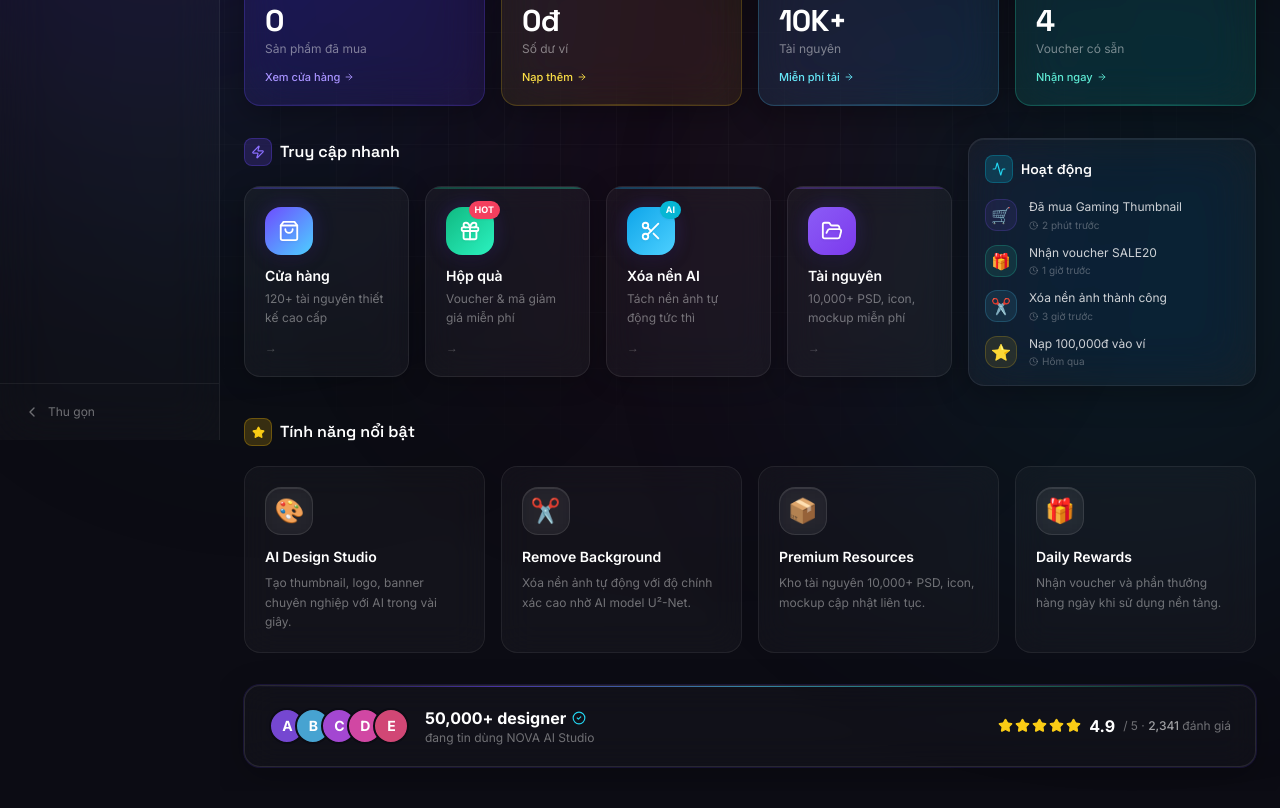
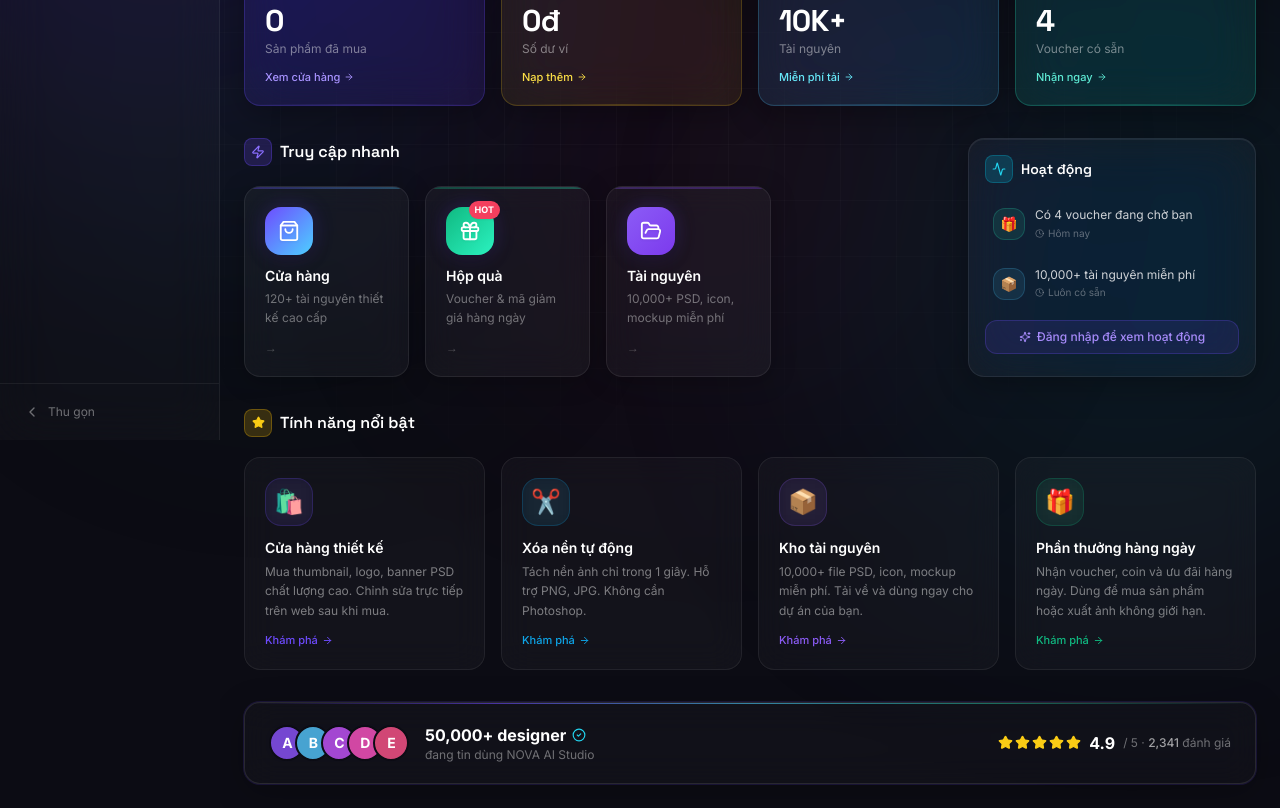
Before and after one commit to cayaccdivi-design/kiro12, a React (Vite) app: page / in a window 1280 px wide. Shown: the part 360-1168 px from the top of the page. Built offline with nearby package versions, Linux system fonts and the light colour scheme.

Commit message:
feat: improve dashboard - fix quick actions, feature cards, activity feed with user logic

```diff
--- a/src/pages/Dashboard.jsx
+++ b/src/pages/Dashboard.jsx
@@ -1,7 +1,7 @@
 import { Link } from 'react-router-dom'
 import { motion } from 'framer-motion'
 import {
-  ShoppingBag, Gift, Scissors, FolderOpen,
+  ShoppingBag, Gift, Scissors, FolderOpen, Layers,
   Coins, ArrowRight, Zap, Star, Sparkles,
   Download, TrendingUp, LayoutDashboard,
   Clock, Activity, CheckCircle2,
@@ -115,61 +115,83 @@ function QuickCard({ to, icon: Icon, label, desc, gradient, badge }) {
 }
 
 /* ─── Feature Card ───────────────────────────────────────── */
-function FeatureCard({ icon, title, desc, delay }) {
+function FeatureCard({ icon, title, desc, delay, link, accent }) {
+  const Wrapper = link ? Link : 'div'
+  const accentRgb = accent || '#6e4bff'
   return (
     <motion.div
       initial={{ opacity: 0, y: 18 }} animate={{ opacity: 1, y: 0 }}
-      transition={{ delay, ease: [0.22, 0.8, 0.22, 1] }}
-      className="relative overflow-hidden rounded-2xl p-5 group transition-all duration-300 hover:-translate-y-1"
+      transition={{ delay, ease: [0.22, 0.8, 0.22, 1] }}>
+      <Wrapper to={link}
+        className="relative overflow-hidden rounded-2xl p-5 flex flex-col gap-3 group transition-all duration-300 hover:-translate-y-1 block"
         style={{
           background: 'rgba(255,255,255,0.03)',
           border: '1px solid rgba(255,255,255,0.07)',
           backdropFilter: 'blur(16px)',
         }}>
+        {/* top accent line */}
+        <div className="absolute inset-x-0 top-0 h-0.5 rounded-t-2xl opacity-0 group-hover:opacity-100 transition-opacity"
+          style={{ background: `linear-gradient(90deg, transparent, ${accentRgb}, transparent)` }} />
         {/* hover shimmer */}
         <div className="absolute inset-0 opacity-0 group-hover:opacity-100 transition-opacity duration-500 pointer-events-none rounded-2xl"
-        style={{ background: 'linear-gradient(135deg, rgba(110,75,255,0.07), transparent 60%)' }} />
-      <div className="relative">
-        <div className="inline-flex items-center justify-center w-12 h-12 rounded-2xl text-2xl mb-3 select-none"
+          style={{ background: `linear-gradient(135deg, ${accentRgb}12, transparent 60%)` }} />
+        <div className="relative flex flex-col gap-3 flex-1">
+          <div className="inline-flex items-center justify-center w-12 h-12 rounded-2xl text-2xl select-none"
             style={{
-            background: 'rgba(255,255,255,0.05)',
-            border: '1px solid rgba(255,255,255,0.1)',
+              background: `${accentRgb}18`,
+              border: `1px solid ${accentRgb}35`,
               backdropFilter: 'blur(8px)',
-            boxShadow: 'inset 0 1px 0 rgba(255,255,255,0.1)',
             }}>{icon}</div>
-        <h3 className="font-semibold text-white text-sm mb-1.5">{title}</h3>
-        <p className="text-xs text-white/40 leading-relaxed">{desc}</p>
+          <div>
+            <h3 className="font-semibold text-white text-sm mb-1">{title}</h3>
+            <p className="text-xs text-white/45 leading-relaxed">{desc}</p>
           </div>
+          {link && (
+            <div className="mt-auto flex items-center gap-1 text-[11px] font-medium transition-colors"
+              style={{ color: accentRgb }}>
+              Khám phá <ArrowRight size={11} />
+            </div>
+          )}
+        </div>
+      </Wrapper>
     </motion.div>
   )
 }
 
 /* ─── QUICK_ACTIONS ──────────────────────────────────────── */
 const QUICK_ACTIONS = [
-  { to: '/shop',      icon: ShoppingBag, label: 'Cửa hàng',   desc: '120+ tài nguyên thiết kế cao cấp',  gradient: 'linear-gradient(135deg,#6e4bff,#4dd0ff)', badge: null },
-  { to: '/gift',      icon: Gift,        label: 'Hộp quà',    desc: 'Voucher & mã giảm giá miễn phí',    gradient: 'linear-gradient(135deg,#10b981,#2bf2c0)', badge: 'HOT' },
-  { to: '/remove-bg', icon: Scissors,    label: 'Xóa nền AI', desc: 'Tách nền ảnh tự động tức thì',      gradient: 'linear-gradient(135deg,#0ea5e9,#4dd0ff)', badge: 'AI' },
-  { to: '/resources', icon: FolderOpen,  label: 'Tài nguyên', desc: '10,000+ PSD, icon, mockup miễn phí', gradient: 'linear-gradient(135deg,#8b5cf6,#7c3aed)', badge: null },
+  { to: '/shop',       icon: ShoppingBag, label: 'Cửa hàng',   desc: '120+ tài nguyên thiết kế cao cấp',   gradient: 'linear-gradient(135deg,#6e4bff,#4dd0ff)', badge: null      },
+  { to: '/gift',       icon: Gift,        label: 'Hộp quà',    desc: 'Voucher & mã giảm giá hàng ngày',    gradient: 'linear-gradient(135deg,#10b981,#2bf2c0)', badge: 'HOT'     },
+  { to: '/psd-editor', icon: Layers,      label: 'PSD Editor', desc: 'Chỉnh sửa PSD trực tiếp trên web',   gradient: 'linear-gradient(135deg,#f59e0b,#ef4444)', badge: 'NEW', adminOnly: true },
+  { to: '/resources',  icon: FolderOpen,  label: 'Tài nguyên', desc: '10,000+ PSD, icon, mockup miễn phí', gradient: 'linear-gradient(135deg,#8b5cf6,#7c3aed)', badge: null      },
 ]
 
 const FEATURES = [
-  { icon: '🎨', title: 'AI Design Studio',   desc: 'Tạo thumbnail, logo, banner chuyên nghiệp với AI trong vài giây.' },
-  { icon: '✂️', title: 'Remove Background', desc: 'Xóa nền ảnh tự động với độ chính xác cao nhờ AI model U²-Net.' },
-  { icon: '📦', title: 'Premium Resources', desc: 'Kho tài nguyên 10,000+ PSD, icon, mockup cập nhật liên tục.' },
-  { icon: '🎁', title: 'Daily Rewards',      desc: 'Nhận voucher và phần thưởng hàng ngày khi sử dụng nền tảng.' },
-]
-
-const ACTIVITIES = [
-  { icon: '🛒', text: 'Đã mua Gaming Thumbnail', time: '2 phút trước', color: '#7c5cff' },
-  { icon: '🎁', text: 'Nhận voucher SALE20', time: '1 giờ trước', color: '#2bf2c0' },
-  { icon: '✂️', text: 'Xóa nền ảnh thành công', time: '3 giờ trước', color: '#4dd0ff' },
-  { icon: '⭐', text: 'Nạp 100,000đ vào ví', time: 'Hôm qua', color: '#facc15' },
+  { icon: '🛍️', title: 'Cửa hàng thiết kế',  desc: 'Mua thumbnail, logo, banner PSD chất lượng cao. Chỉnh sửa trực tiếp trên web sau khi mua.',  link: '/shop',       accent: '#6e4bff' },
+  { icon: '✂️',  title: 'Xóa nền tự động',    desc: 'Tách nền ảnh chỉ trong 1 giây. Hỗ trợ PNG, JPG. Không cần Photoshop.',                       link: '/remove-bg',  accent: '#0ea5e9' },
+  { icon: '📦',  title: 'Kho tài nguyên',      desc: '10,000+ file PSD, icon, mockup miễn phí. Tải về và dùng ngay cho dự án của bạn.',             link: '/resources',  accent: '#8b5cf6' },
+  { icon: '🎁',  title: 'Phần thưởng hàng ngày', desc: 'Nhận voucher, coin và ưu đãi hàng ngày. Dùng để mua sản phẩm hoặc xuất ảnh không giới hạn.', link: '/gift',       accent: '#10b981' },
 ]
 
 /* ─── MAIN COMPONENT ─────────────────────────────────────── */
 export default function Dashboard() {
   const { user } = useAuthStore()
+  const isAdmin = useAuthStore(s => s.isAdmin())
   const { owned } = useAppStore()
+
+  // Build activity feed từ dữ liệu thực
+  const activities = []
+  if (user) {
+    activities.push({ icon: '👋', text: `${user.name} đã đăng nhập`, time: 'Vừa xong', color: '#6e4bff' })
+  }
+  if (owned.length > 0) {
+    activities.push({ icon: '🛒', text: `Đã sở hữu ${owned.length} sản phẩm`, time: 'Tài khoản của bạn', color: '#7c5cff' })
+  }
+  if (user && user.balance > 0) {
+    activities.push({ icon: '💰', text: `Số dư: ${user.balance.toLocaleString('vi-VN')}đ`, time: 'Cập nhật mới nhất', color: '#facc15' })
+  }
+  activities.push({ icon: '🎁', text: 'Có 4 voucher đang chờ bạn', time: 'Hôm nay', color: '#2bf2c0' })
+  activities.push({ icon: '📦', text: '10,000+ tài nguyên miễn phí', time: 'Luôn có sẵn', color: '#4dd0ff' })
 
   const stats = [
     { icon: ShoppingBag, label: 'Sản phẩm đã mua', value: owned.length.toString() || '0', change: 'Xem cửa hàng', trend: 'up',     link: '/shop',      accent: 'purple' },
@@ -263,12 +285,14 @@ export default function Dashboard() {
             <h2 className="font-display text-base font-semibold text-white">Truy cập nhanh</h2>
           </div>
           <div className="grid grid-cols-2 lg:grid-cols-4 gap-4">
-            {QUICK_ACTIONS.map(({ to, icon, label, desc, gradient, badge }, i) => (
+            {QUICK_ACTIONS.map(({ to, icon, label, desc, gradient, badge, adminOnly }, i) => (
+              (!adminOnly || isAdmin) && (
                 <motion.div key={to}
                   initial={{ opacity: 0, scale: 0.95 }} animate={{ opacity: 1, scale: 1 }}
                   transition={{ delay: i * 0.07 + 0.15, ease: [0.34, 1.56, 0.64, 1] }}>
                   <QuickCard to={to} icon={icon} label={label} desc={desc} gradient={gradient} badge={badge} />
                 </motion.div>
+              )
             ))}
           </div>
         </div>
@@ -284,31 +308,60 @@ export default function Dashboard() {
             backdropFilter: 'blur(24px) saturate(180%)',
             boxShadow: '0 8px 32px rgba(0,0,0,0.3), inset 0 1px 0 rgba(255,255,255,0.07)',
           }}>
-          <div className="flex items-center gap-2 mb-4">
+          <div className="flex items-center justify-between mb-4">
+            <div className="flex items-center gap-2">
               <div className="w-7 h-7 rounded-lg bg-cyan-500/20 border border-cyan-500/30 flex items-center justify-center">
                 <Activity size={14} className="text-cyan-400" />
               </div>
               <h2 className="font-display text-sm font-semibold text-white">Hoạt động</h2>
             </div>
-          <div className="space-y-3">
-            {ACTIVITIES.map((a, i) => (
+            {user && (
+              <div className="flex items-center gap-2">
+                <img src={user.avatar} alt={user.name}
+                  className="w-7 h-7 rounded-lg object-cover border border-white/10" />
+                <span className="text-[11px] text-white/50 truncate max-w-[80px]">{user.name}</span>
+              </div>
+            )}
+          </div>
+          {/* User info card nếu đã login */}
+          {user && (
+            <div className="mb-3 p-2.5 rounded-xl flex items-center gap-2.5"
+              style={{ background: 'rgba(110,75,255,0.1)', border: '1px solid rgba(110,75,255,0.2)' }}>
+              <div className="w-8 h-8 rounded-lg flex items-center justify-center flex-shrink-0"
+                style={{ background: 'rgba(110,75,255,0.2)' }}>
+                <Sparkles size={14} className="text-brand-300" />
+              </div>
+              <div className="min-w-0">
+                <p className="text-xs font-semibold text-white truncate">{user.name}</p>
+                <p className="text-[10px] text-white/40 truncate">{user.email}</p>
+              </div>
+            </div>
+          )}
+          <div className="space-y-2.5">
+            {activities.map((a, i) => (
               <motion.div key={i}
                 initial={{ opacity: 0, x: 12 }} animate={{ opacity: 1, x: 0 }}
-                transition={{ delay: i * 0.08 + 0.35, ease: [0.22, 0.8, 0.22, 1] }}
-                className="flex items-start gap-3">
-                <div className="w-8 h-8 rounded-xl flex items-center justify-center flex-shrink-0 text-base"
-                  style={{ background: `${a.color}18`, border: `1px solid ${a.color}33` }}>
+                transition={{ delay: i * 0.07 + 0.35, ease: [0.22, 0.8, 0.22, 1] }}
+                className="flex items-center gap-2.5 p-2 rounded-xl transition-colors hover:bg-white/[0.03]">
+                <div className="w-8 h-8 rounded-xl flex items-center justify-center flex-shrink-0 text-sm"
+                  style={{ background: `${a.color}18`, border: `1px solid ${a.color}30` }}>
                   {a.icon}
                 </div>
                 <div className="min-w-0 flex-1">
                   <p className="text-xs text-white/80 leading-snug truncate">{a.text}</p>
-                  <p className="text-[10px] text-white/30 mt-0.5 flex items-center gap-1">
+                  <p className="text-[10px] text-white/35 mt-0.5 flex items-center gap-1">
                     <Clock size={9} />{a.time}
                   </p>
                 </div>
               </motion.div>
             ))}
           </div>
+          {!user && (
+            <Link to="/auth" className="mt-3 flex items-center justify-center gap-1.5 w-full py-2 rounded-xl text-xs font-medium transition-all"
+              style={{ background: 'rgba(110,75,255,0.12)', border: '1px solid rgba(110,75,255,0.25)', color: 'rgba(167,139,250,1)' }}>
+              <Sparkles size={12} /> Đăng nhập để xem hoạt động
+            </Link>
+          )}
         </motion.div>
       </div>
 
```
Lines whose indentation alone changed are shown as unchanged.
